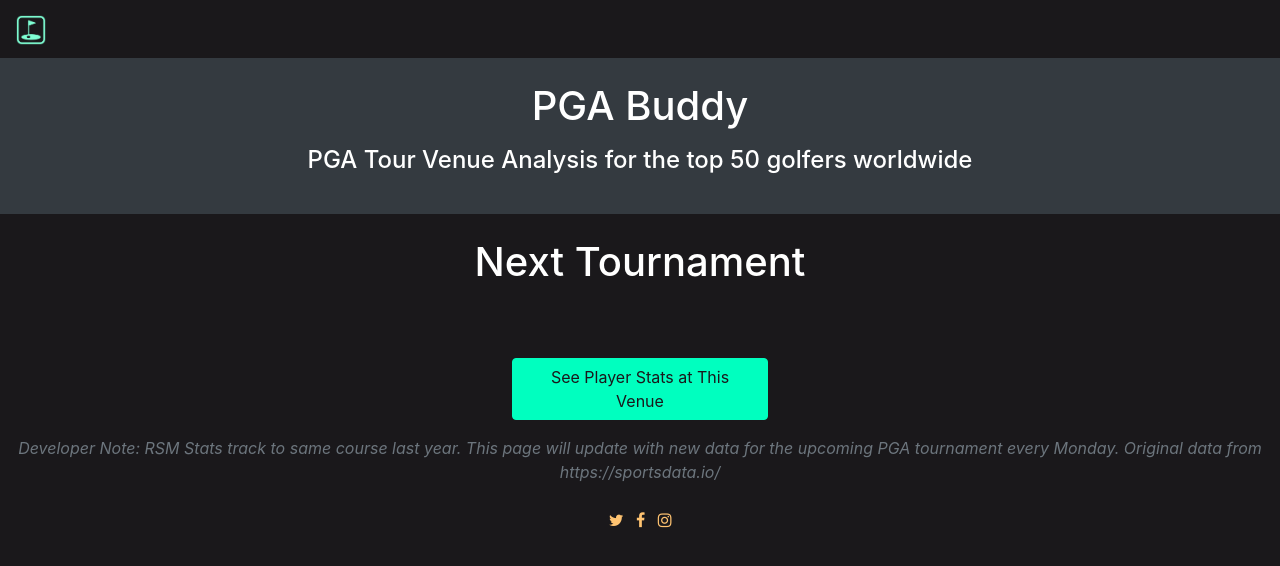
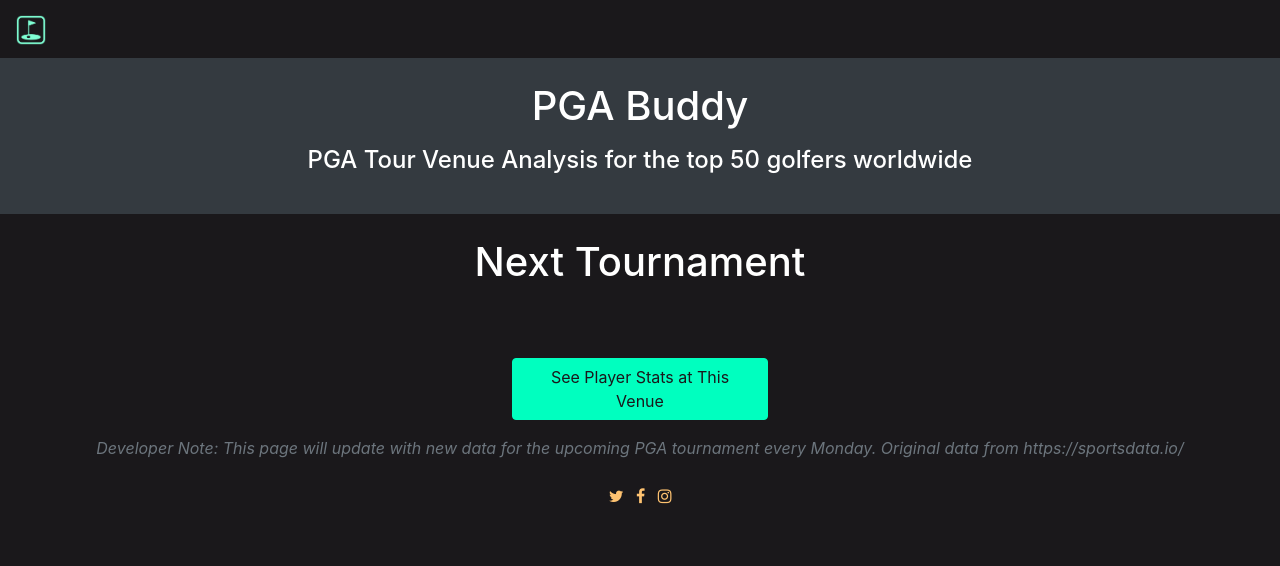
Before and after one commit to joelsmith5k/pga_buddy, a plain HTML site: page index.html in a window 1280 px wide. Drawn offline with nearby package versions, Linux system fonts and the light colour scheme; no server answers.

Commit message:
update note

```diff
--- a/index.html
+++ b/index.html
@@ -49,7 +49,7 @@
     <div id="playersDiv"></div>
     <div id="infoDiv">
         <div class="col-md-12 text-center">
-            <p class="font-italic text-muted">Developer Note: RSM Stats track to same course last year. This page will update with new data for the upcoming PGA tournament every Monday. Original data from https://sportsdata.io/</p>
+            <p class="font-italic text-muted">Developer Note: This page will update with new data for the upcoming PGA tournament every Monday. Original data from https://sportsdata.io/</p>
             <ul class="list-inline mt-4">
               <li class="list-inline-item"><i class="fa fa-twitter"></i></a></li>
               <li class="list-inline-item"><i class="fa fa-facebook"></i></a></li>
```
